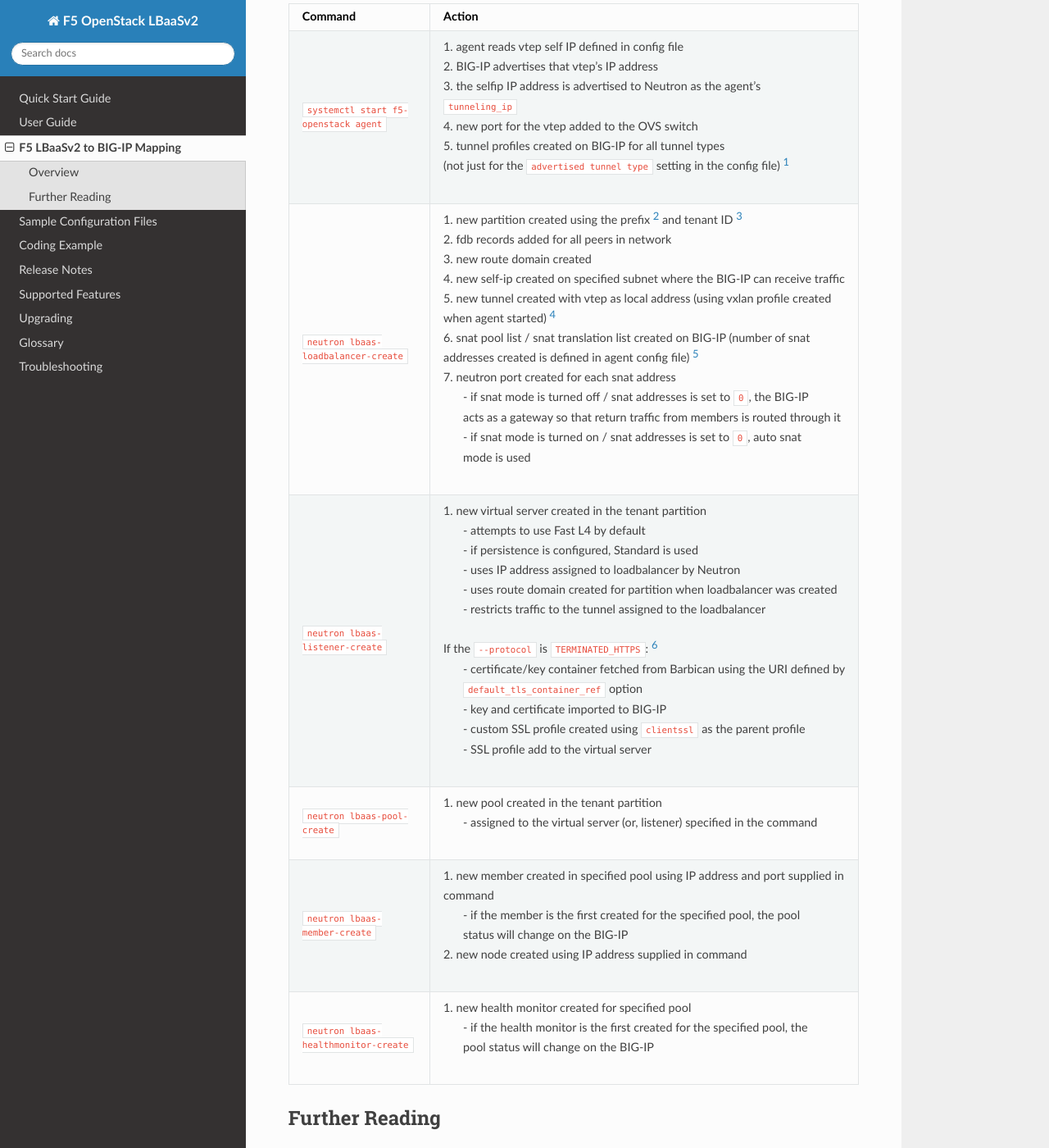
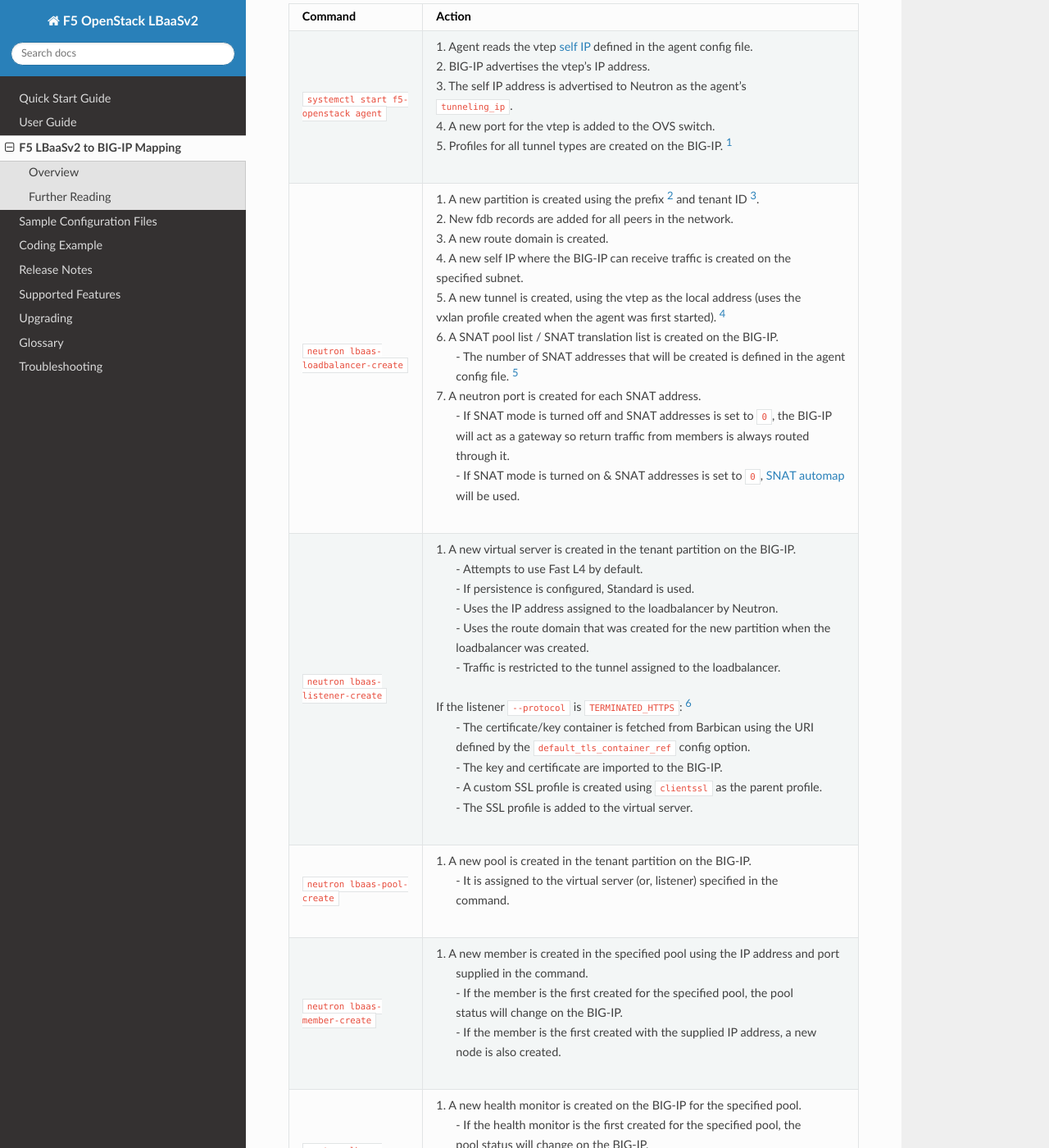
Before and after one commit to F5Networks/f5-openstack-lbaasv2-driver, a Sphinx documentation site: the page built from docs/includes/topic_neutron-bigip-command-mapping.rst, in a window 1280 px wide and 1400 px high, scrolled down 987 px. Shown: the whole window at 82% size. Built offline with Sphinx 7.4.7 and the Read the Docs theme 2.0.0, drawn with Linux system fonts in a browser that asks for light colours; the version number could not be read and is left out; some of the changed text lies outside the part shown.

Commit message:
address code review from @richbrowne

```diff
--- a/docs/includes/topic_neutron-bigip-command-mapping.rst
+++ b/docs/includes/topic_neutron-bigip-command-mapping.rst
@@ -22,54 +22,62 @@
 ======================================     =================================================================================
 Command                                    Action
 ======================================     =================================================================================
-``systemctl start f5-openstack agent``     | 1. agent reads vtep self IP defined in config file
-                                           | 2. BIG-IP advertises that vtep's IP address
-                                           | 3. the selfip IP address is advertised to Neutron as the agent's
-                                           | ``tunneling_ip``
-                                           | 4. new port for the vtep added to the OVS switch
-                                           | 5. tunnel profiles created on BIG-IP for all tunnel types
-                                           | (not just for the ``advertised tunnel type`` setting in the config file) [#]_
+``systemctl start f5-openstack agent``     | 1. Agent reads the vtep `self IP`_ defined in the agent config file.
+                                           | 2. BIG-IP advertises the vtep's IP address.
+                                           | 3. The self IP address is advertised to Neutron as the agent's
+                                           | ``tunneling_ip``.
+                                           | 4. A new port for the vtep is added to the OVS switch.
+                                           | 5. Profiles for all tunnel types are created on the BIG-IP. [#]_
 --------------------------------------     ---------------------------------------------------------------------------------
-``neutron lbaas-loadbalancer-create``      | 1. new partition created using the prefix [#]_ and tenant ID [#]_
-                                           | 2. fdb records added for all peers in network
-                                           | 3. new route domain created
-                                           | 4. new self-ip created on specified subnet where the BIG-IP can receive traffic
-                                           | 5. new tunnel created with vtep as local address (using vxlan profile created
-                                           | when agent started) [#]_
-                                           | 6. snat pool list / snat translation list created on BIG-IP (number of snat
-                                           | addresses created is defined in agent config file) [#]_
-                                           | 7. neutron port created for each snat address
-                                           |    - if snat mode is turned off / snat addresses is set to ``0``, the BIG-IP
-                                           |    acts as a gateway so that return traffic from members is routed through it
-                                           |    - if snat mode is turned on / snat addresses is set to ``0``, auto snat
-                                           |    mode is used
+``neutron lbaas-loadbalancer-create``      | 1. A new partition is created using the prefix [#]_ and tenant ID [#]_.
+                                           | 2. New fdb records are added for all peers in the network.
+                                           | 3. A new route domain is created.
+                                           | 4. A new self IP where the BIG-IP can receive traffic is created on the
+                                           | specified subnet.
+                                           | 5. A new tunnel is created, using the vtep as the local address (uses the
+                                           | vxlan profile created when the agent was first started). [#]_
+                                           | 6. A SNAT pool list / SNAT translation list is created on the BIG-IP.
+                                           |    - The number of SNAT addresses that will be created is defined in the agent
+                                           |    config file. [#]_
+                                           | 7. A neutron port is created for each SNAT address.
+                                           |    - If SNAT mode is turned off and SNAT addresses is set to ``0``, the BIG-IP
+                                           |    will act as a gateway so return traffic from members is always routed
+                                           |    through it.
+                                           |    - If SNAT mode is turned on & SNAT addresses is set to ``0``, `SNAT automap`_
+                                           |    will be used.
 --------------------------------------     ---------------------------------------------------------------------------------
-``neutron lbaas-listener-create``          | 1. new virtual server created in the tenant partition
-                                           |    - attempts to use Fast L4 by default
-                                           |    - if persistence is configured, Standard is used
-                                           |    - uses IP address assigned to loadbalancer by Neutron
-                                           |    - uses route domain created for partition when loadbalancer was created
-                                           |    - restricts traffic to the tunnel assigned to the loadbalancer
+``neutron lbaas-listener-create``          | 1. A new virtual server is created in the tenant partition on the BIG-IP.
+                                           |    - Attempts to use Fast L4 by default.
+                                           |    - If persistence is configured, Standard is used.
+                                           |    - Uses the IP address assigned to the loadbalancer by Neutron.
+                                           |    - Uses the route domain that was created for the new partition when the
+                                           |    loadbalancer was created.
+                                           |    - Traffic is restricted to the tunnel assigned to the loadbalancer.
                                            |
-                                           | If the ``--protocol`` is ``TERMINATED_HTTPS``: [#]_
-                                           |    - certificate/key container fetched from Barbican using the URI defined by
-                                           |    ``default_tls_container_ref`` option
-                                           |    - key and certificate imported to BIG-IP
-                                           |    - custom SSL profile created using ``clientssl`` as the parent profile
-                                           |    - SSL profile add to the virtual server
+                                           | If the listener ``--protocol`` is ``TERMINATED_HTTPS``: [#]_
+                                           |    - The certificate/key container is fetched from Barbican using the URI
+                                           |    defined by the ``default_tls_container_ref`` config option.
+                                           |    - The key and certificate are imported to the BIG-IP.
+                                           |    - A custom SSL profile is created using ``clientssl`` as the parent profile.
+                                           |    - The SSL profile is added to the virtual server.
 --------------------------------------     ---------------------------------------------------------------------------------
-``neutron lbaas-pool-create``              | 1. new pool created in the tenant partition
-                                           |    - assigned to the virtual server (or, listener) specified in the command
+``neutron lbaas-pool-create``              | 1. A new pool is created in the tenant partition on the BIG-IP.
+                                           |    - It is assigned to the virtual server (or, listener) specified in the
+                                           |    command.
 --------------------------------------     ---------------------------------------------------------------------------------
-``neutron lbaas-member-create``            | 1. new member created in specified pool using IP address and port supplied in
-                                           | command
-                                           |    - if the member is the first created for the specified pool, the pool
-                                           |    status will change on the BIG-IP
-                                           | 2. new node created using IP address supplied in command
+``neutron lbaas-member-create``            | 1. A new member is created in the specified pool using the IP address and port
+                                           |    supplied in the command.
+                                           |    - If the member is the first created for the specified pool, the pool
+                                           |    status will change on the BIG-IP.
+                                           |    - If the member is the first created with the supplied IP address, a new
+                                           |    node is also created.
 --------------------------------------     ---------------------------------------------------------------------------------
-``neutron lbaas-healthmonitor-create``     | 1. new health monitor created for specified pool
-                                           |    - if the health monitor is the first created for the specified pool, the
-                                           |    pool status will change on the BIG-IP
+``neutron lbaas-healthmonitor-create``     | 1. A new health monitor is created on the BIG-IP for the specified pool.
+                                           |    - If the health monitor is the first created for the specified pool, the
+                                           |    pool status will change on the BIG-IP.
+                                           |    - Health monitors directly affect the status and availability of pools and
+                                           |    members on the BIG-IP. Any additions or changes may result in a status
+                                           |    change for the specified pool.
 ======================================     =================================================================================
 
 
@@ -84,9 +92,13 @@
 
 
 .. rubric:: Footnotes:
-.. [#] :ref:`L2 Segmentation Mode Settings` --> ``advertised_tunnel_types``
-.. [#] :ref:`Environment Settings` --> ``environment_prefix`` The default prefix is "Project".
+.. [#] This is done for all tunnel types, not just those configured as the ``advertised_tunnel_types`` in the :ref:`L2 Segmentation Mode Settings`.
+.. [#] Configured in :ref:`Environment Settings` --> ``environment_prefix``. The default prefix is "Project".
 .. [#] Run ``openstack project list`` to get a list of configured tenant names and IDs.
-.. [#] If using :ref:`global routed mode`, all traffic is directed to the self IP (no tunnel created)
-.. [#] :ref:`L3 Segmentation Mode Settings` --> ``f5_snat_addresses_per_subnet``
-.. [#] see :ref:`Certificate Manager / SSL Offloading`
+.. [#] If using :ref:`global routed mode`, all traffic is directed to the self IP (no tunnel is created).
+.. [#] Configured in :ref:`L3 Segmentation Mode Settings` --> ``f5_snat_addresses_per_subnet``.
+.. [#] See :ref:`Certificate Manager / SSL Offloading`.
+
+
+.. _self IP: https://support.f5.com/kb/en-us/products/big-ip_ltm/manuals/product/tmos-routing-administration-12-0-0/6.html#conceptid
+.. _SNAT automap: https://support.f5.com/kb/en-us/products/big-ip_ltm/manuals/product/tmos-routing-administration-12-0-0/8.html#unique_375712497
```
